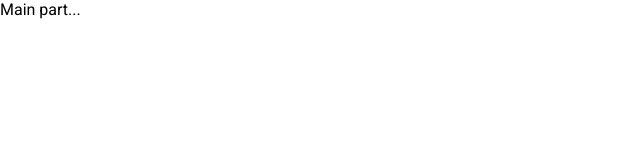
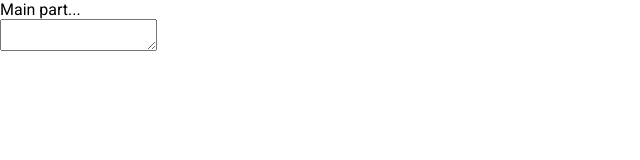
Before and after one commit to kraken536/Neomorphic-Profile-Card, a plain HTML site: page index.html in a window 1280 px wide. Shown: the whole page, without its empty margins (0-640 px from the left). Drawn offline with Linux system fonts and the light colour scheme.

Commit message:
text area added.

```diff
--- a/index.html
+++ b/index.html
@@ -20,7 +20,7 @@
         </div>
         <div>
             <div>
-
+                <Textarea></Textarea>
             </div>
         </div>
     </main>
```
